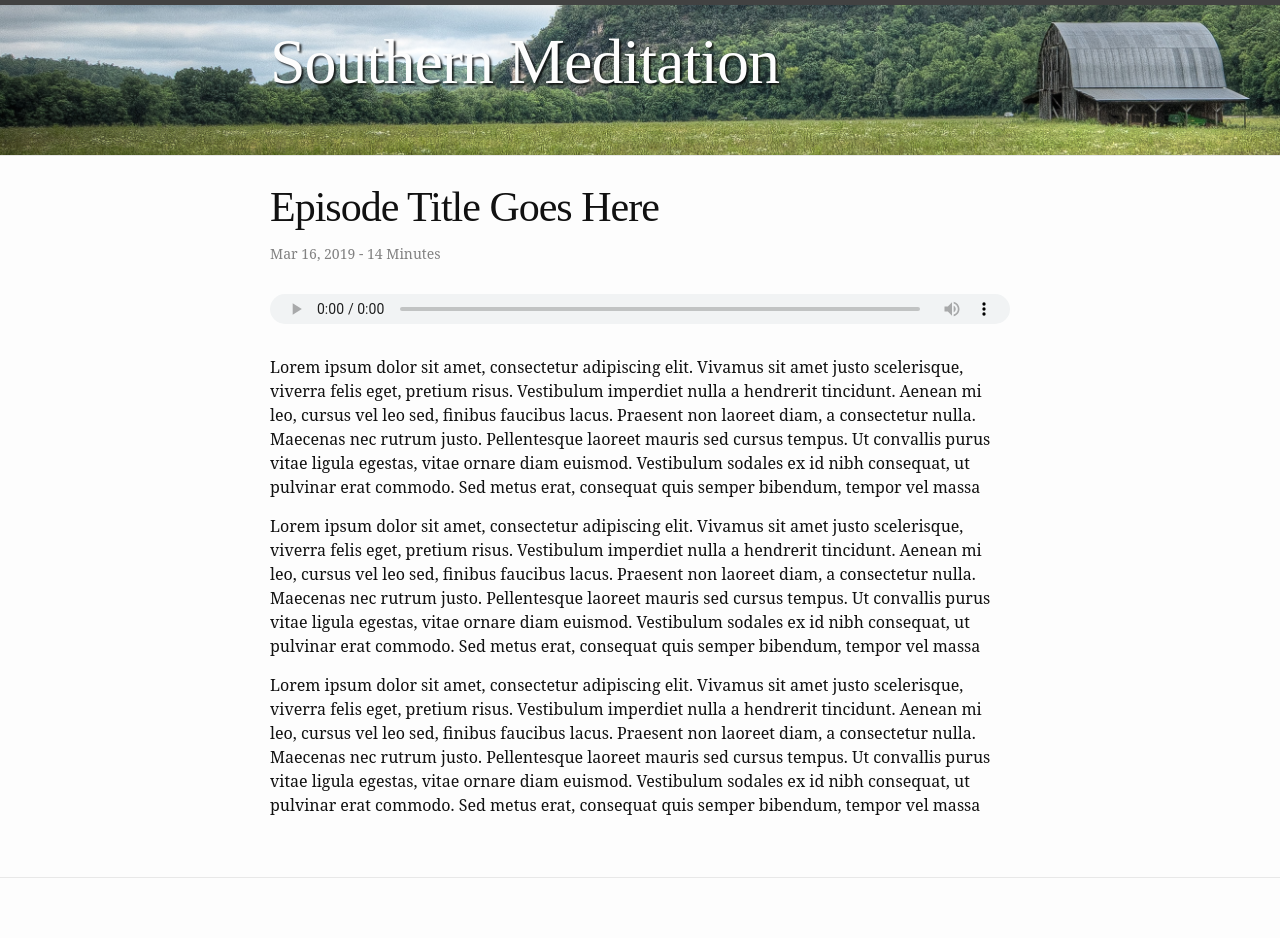
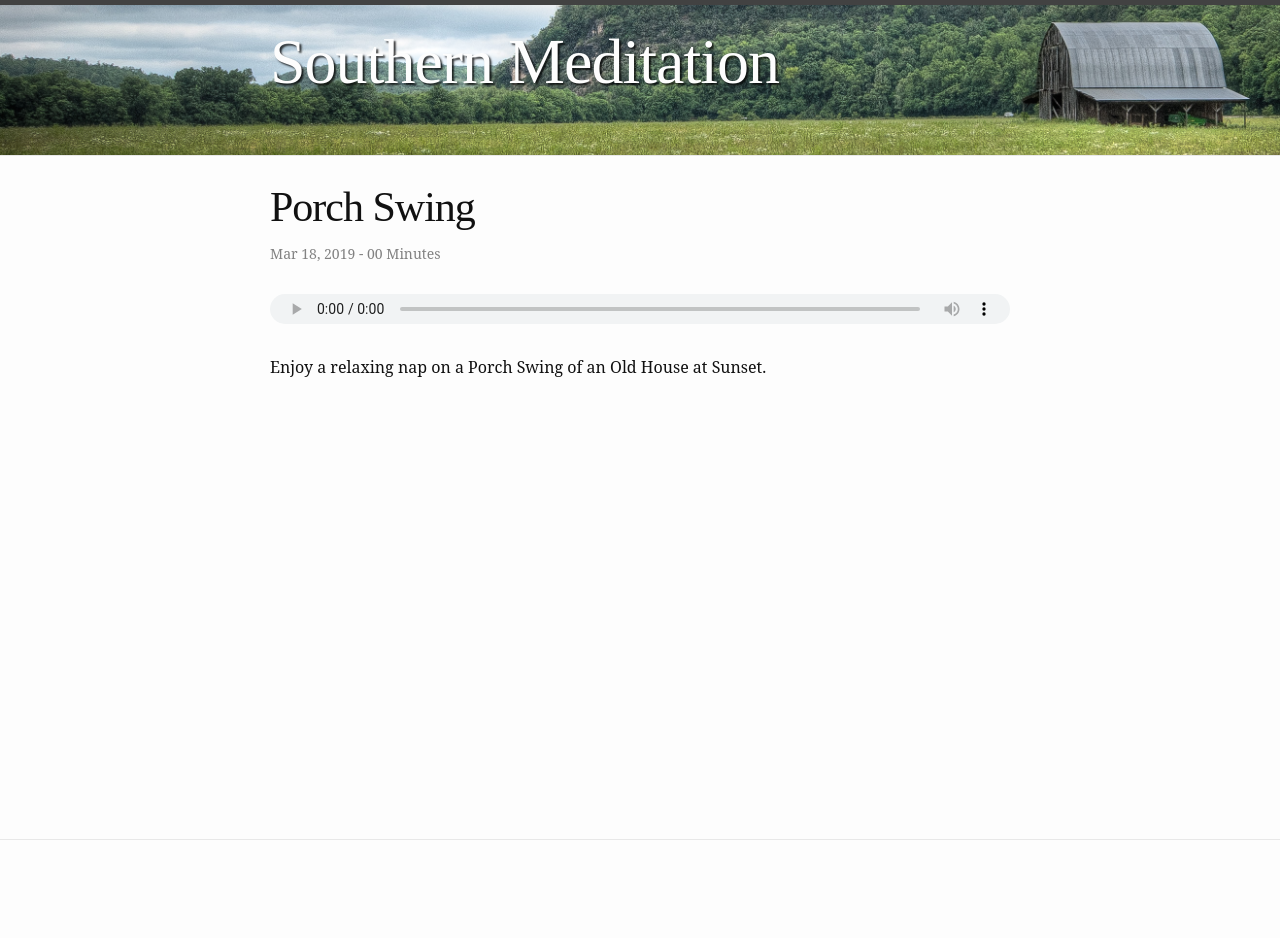
Before and after one commit to bartdorsey/southernmeditation.com, a Jekyll site: the page built from _posts/2020-03-16-Episode-1.markdown, in a window 1280 px wide. Built offline with Jekyll 4.4.1, drawn with Linux system fonts in a browser that asks for light colours; comment, search, counter and statistics services are not loaded; after the commit the page ends 900 px from its top, so only the background shows below that.

Commit message:
Updating episode1 post

```diff
--- a/_posts/2020-03-16-Episode-1.markdown
+++ b/_posts/2020-03-16-Episode-1.markdown
@@ -1,23 +1,15 @@
 ---
-title:  "Episode Title Goes Here"
+title:  "Porch Swing"
 layout: post
-date:   2019-03-16
+date:   2019-03-18
 categories: podcast
-tags:
-- tagone
-- tagtwo
-- tagthree
 permalink: /episodes/1/
-image: /assets/posts/Awesome-Podcast-Art.jpg
-excerpt: Lorem ipsum dolor sit amet, consectetur adipiscing elit. Vivamus sit amet justo scelerisque, viverra felis eget, pretium risus. Vestibulum imperdiet nulla a hendrerit tincidunt. Aenean mi leo, cursus vel leo sed, finibus faucibus lacus. Praesent non laoreet diam, a consectetur nulla. Maecenas nec rutrum justo. Pellentesque laoreet mauris sed cursus tempus. Ut convallis purus vitae ligula egestas, vitae ornare diam euismod. Vestibulum sodales ex id nibh consequat, ut pulvinar erat commodo. Sed metus erat, consequat quis semper bibendum, tempor vel mass
-podcast_link: http://traffic.libsyn.com/podcast/filename.mp3
-podcast_file_size: 13.7 MB
-podcast_duration: "14:02"
-podcast_length: 13654375
-podcast_guid: ?p=866
+image: /assets/images/Podcast-Artwork.jpg
+excerpt: Enjoy a relaxing nap on a Porch Swing of an Old House at Sunset.
+podcast_link: https://f001.backblazeb2.com/file/southernmeditation/Porch+Swing.mp3
+podcast_file_size: 11 MB
+podcast_duration: "00:10:55"
+podcast_length: 10968310
+podcast_guid: ?p=1
 ---
-Lorem ipsum dolor sit amet, consectetur adipiscing elit. Vivamus sit amet justo scelerisque, viverra felis eget, pretium risus. Vestibulum imperdiet nulla a hendrerit tincidunt. Aenean mi leo, cursus vel leo sed, finibus faucibus lacus. Praesent non laoreet diam, a consectetur nulla. Maecenas nec rutrum justo. Pellentesque laoreet mauris sed cursus tempus. Ut convallis purus vitae ligula egestas, vitae ornare diam euismod. Vestibulum sodales ex id nibh consequat, ut pulvinar erat commodo. Sed metus erat, consequat quis semper bibendum, tempor vel massa
-
-Lorem ipsum dolor sit amet, consectetur adipiscing elit. Vivamus sit amet justo scelerisque, viverra felis eget, pretium risus. Vestibulum imperdiet nulla a hendrerit tincidunt. Aenean mi leo, cursus vel leo sed, finibus faucibus lacus. Praesent non laoreet diam, a consectetur nulla. Maecenas nec rutrum justo. Pellentesque laoreet mauris sed cursus tempus. Ut convallis purus vitae ligula egestas, vitae ornare diam euismod. Vestibulum sodales ex id nibh consequat, ut pulvinar erat commodo. Sed metus erat, consequat quis semper bibendum, tempor vel massa
-
-Lorem ipsum dolor sit amet, consectetur adipiscing elit. Vivamus sit amet justo scelerisque, viverra felis eget, pretium risus. Vestibulum imperdiet nulla a hendrerit tincidunt. Aenean mi leo, cursus vel leo sed, finibus faucibus lacus. Praesent non laoreet diam, a consectetur nulla. Maecenas nec rutrum justo. Pellentesque laoreet mauris sed cursus tempus. Ut convallis purus vitae ligula egestas, vitae ornare diam euismod. Vestibulum sodales ex id nibh consequat, ut pulvinar erat commodo. Sed metus erat, consequat quis semper bibendum, tempor vel massa
+Enjoy a relaxing nap on a Porch Swing of an Old House at Sunset.
```
